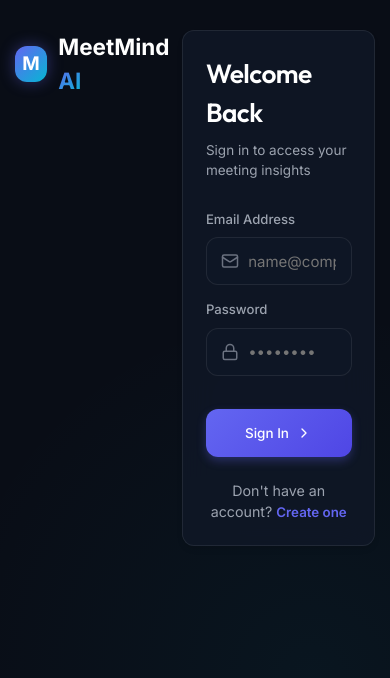
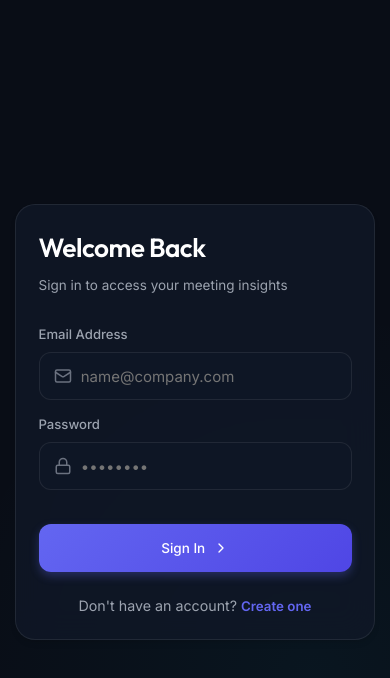
Before and after one commit to Sadan-01/meeting-frontend, a React (Vite) app: page / in a window 390 px wide. Shown: the top 678 px of the page. Built offline with nearby package versions, Linux system fonts and the light colour scheme; no server answers.

Commit message:
Refine mobile authentication layout

```diff
--- a/src/components/Auth.jsx
+++ b/src/components/Auth.jsx
@@ -141,12 +141,6 @@ export default function Auth() {
       {/* Right panel: Form */}
       <div className="auth-form-container">
 
-          <div className="mobile-brand-logo">
-            <span className="logo-icon">M</span>
-            <span className="logo-text font-display">
-                MeetMind <span className="text-accent">AI</span>
-            </span>
-          </div>
         <div className="auth-card glass-card animate-fade-in">
           <div className="auth-card-header">
             <h2 className="font-display">{isLogin ? 'Welcome Back' : 'Create Account'}</h2>
--- a/src/index.css
+++ b/src/index.css
@@ -411,9 +411,7 @@ button {
   gap: 0.75rem;
 }
 
-.mobile-brand-logo {
-  display: none;
-}
+
 
 .logo-icon {
   background: linear-gradient(135deg, var(--primary) 0%, var(--secondary) 100%);
@@ -620,15 +618,19 @@ button {
 @media (max-width: 768px) {
 
   .auth-form-container {
-    padding: 1rem;
-    align-items: flex-start;
-    padding-top: 2rem;
-  }
+  padding: 1rem;
+  justify-content: center;
+  align-items: center;
+  min-height: 100vh;
+}
 
   .auth-card {
-    max-width: 100%;
-    padding: 1.5rem;
-  }
+  width: 100%;
+  max-width: 420px;
+  margin: 0 auto;
+  padding: 1.5rem;
+  border-radius: 20px;
+}
 
   .auth-card-header h2 {
     font-size: 1.75rem;
@@ -637,15 +639,6 @@ button {
   .auth-card-header p {
     font-size: 0.9rem;
   }
-
-  .mobile-brand-logo {
-  display: flex;
-  align-items: center;
-  justify-content: center;
-  gap: 0.75rem;
-  width: 100%;
-  margin-bottom: 1.5rem;
-}
 
 .auth-form-container {
   justify-content: flex-start;
```
